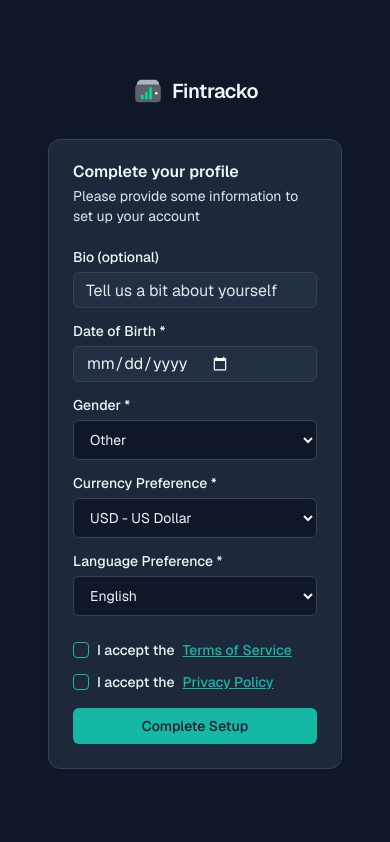
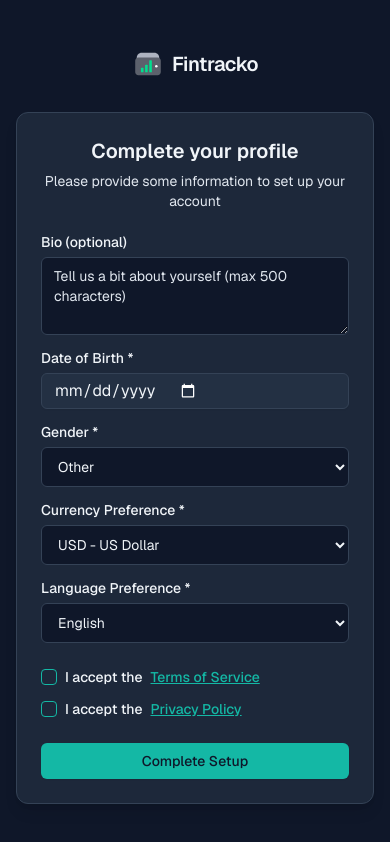
Before and after one commit to ronnyharianto/fintracko, a Next.js app: page /onboarding in a window 390 px wide. Shown: the top 842 px of the page. Built offline with nearby package versions, Linux system fonts and the light colour scheme.

Commit message:
feat: responsive onboarding form

```diff
--- a/src/app/(onboarding)/layout.tsx
+++ b/src/app/(onboarding)/layout.tsx
@@ -30,7 +30,7 @@ export default function OnboardingLayout({
           Fintracko
         </span>
       </Link>
-      <div className="w-full max-w-md">{children}</div>
+      <div className="w-full max-w-lg md:max-w-xl lg:max-w-2xl">{children}</div>
     </div>
   );
 }
--- a/src/components/shared/onboarding/onboarding-form.tsx
+++ b/src/components/shared/onboarding/onboarding-form.tsx
@@ -51,8 +51,14 @@ export function OnboardingForm() {
     acceptPrivacy: false,
   });
 
-  const handleSubmit = async (e: React.FormEvent) => {
+  const handleSubmit = async (e: React.SubmitEvent) => {
     e.preventDefault();
+
+    if (!formData.acceptTerms || !formData.acceptPrivacy) {
+      toast.error("You must accept the Terms of Service and Privacy Policy.");
+      return;
+    }
+
     setIsLoading(true);
 
     try {
@@ -92,30 +98,38 @@ export function OnboardingForm() {
   };
 
   return (
-    <Card>
-      <CardHeader>
-        <CardTitle>Complete your profile</CardTitle>
+    <Card className="w-full shadow-lg">
+      <CardHeader className="text-center md:text-left">
+        <CardTitle className="text-xl md:text-2xl">
+          Complete your profile
+        </CardTitle>
         <CardDescription>
           Please provide some information to set up your account
         </CardDescription>
       </CardHeader>
       <CardContent>
-        <form onSubmit={handleSubmit} className="space-y-4">
+        <form
+          onSubmit={handleSubmit}
+          className="grid grid-cols-1 md:grid-cols-2 gap-4 md:gap-6"
+        >
           {/* Bio (optional) */}
-          <div className="space-y-2">
+          <div className="space-y-2 md:col-span-2">
             <Label htmlFor="bio">Bio (optional)</Label>
-            <Input
+            <textarea
               id="bio"
-              placeholder="Tell us a bit about yourself"
+              placeholder="Tell us a bit about yourself (max 500 characters)"
+              rows={3}
+              maxLength={500}
               value={formData.bio || ""}
               onChange={(e) =>
                 setFormData({ ...formData, bio: e.target.value })
               }
+              className="flex w-full rounded-md border border-input bg-background px-3 py-2 text-sm ring-offset-background placeholder:text-muted-foreground focus-visible:outline-none focus-visible:ring-2 focus-visible:ring-ring focus-visible:ring-offset-2 disabled:cursor-not-allowed disabled:opacity-50 resize-y"
             />
           </div>
 
           {/* Date of Birth (required) */}
-          <div className="space-y-2">
+          <div className="space-y-2 md:col-span-1">
             <Label htmlFor="dateOfBirth">Date of Birth *</Label>
             <Input
               id="dateOfBirth"
@@ -129,7 +143,7 @@ export function OnboardingForm() {
           </div>
 
           {/* Gender (required) */}
-          <div className="space-y-2">
+          <div className="space-y-2 md:col-span-1">
             <Label htmlFor="gender">Gender *</Label>
             <select
               id="gender"
@@ -150,7 +164,7 @@ export function OnboardingForm() {
           </div>
 
           {/* Currency Preference (required) */}
-          <div className="space-y-2">
+          <div className="space-y-2 md:col-span-1">
             <Label htmlFor="currencyPreference">Currency Preference *</Label>
             <select
               id="currencyPreference"
@@ -171,7 +185,7 @@ export function OnboardingForm() {
           </div>
 
           {/* Language Preference (required) */}
-          <div className="space-y-2">
+          <div className="space-y-2 md:col-span-1">
             <Label htmlFor="languagePreference">Language Preference *</Label>
             <select
               id="languagePreference"
@@ -189,7 +203,7 @@ export function OnboardingForm() {
           </div>
 
           {/* Legal Compliance Checkboxes */}
-          <div className="space-y-3 pt-2">
+          <div className="space-y-3 pt-2 md:col-span-2">
             <div className="flex items-center space-x-2">
               <Checkbox
                 id="acceptTerms"
@@ -236,9 +250,11 @@ export function OnboardingForm() {
             </div>
           </div>
 
-          <Button type="submit" className="w-full" disabled={isLoading}>
-            {isLoading ? "Completing..." : "Complete Setup"}
-          </Button>
+          <div className="md:col-span-2 pt-2">
+            <Button type="submit" className="w-full" disabled={isLoading}>
+              {isLoading ? "Completing..." : "Complete Setup"}
+            </Button>
+          </div>
         </form>
       </CardContent>
     </Card>
```
Also changed, not shown: 1 other file (tests, documents, lock files or other folders).
